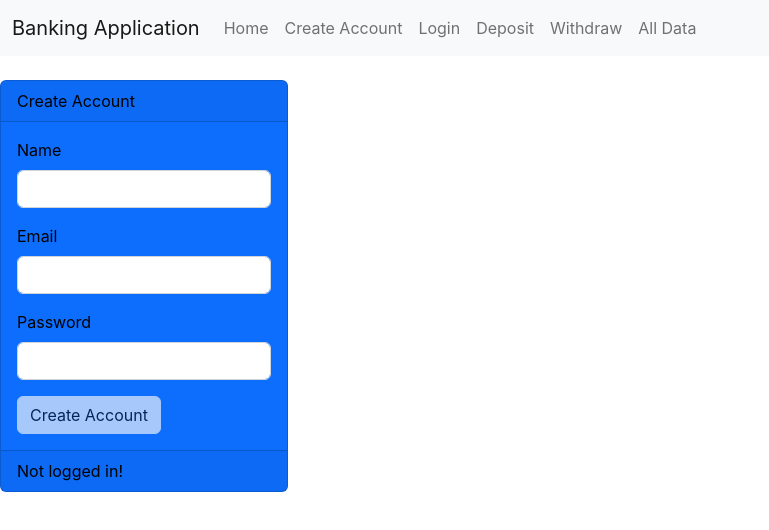
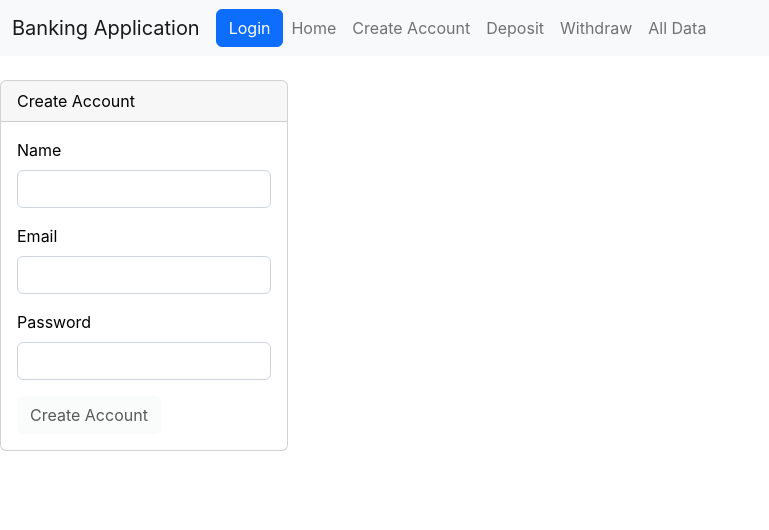
Before and after one commit to danielmarkow/banking-application, a React (Create React App) app: page /create-account in a window 1280 px wide. Shown: the top 530 px of the page, without its empty margins (0-769 px from the left). Built offline with nearby package versions, Linux system fonts and the light colour scheme.

Commit message:
refactored deposit and withdraw to work with the authentication context

```diff
--- a/src/components/Alldata.js
+++ b/src/components/Alldata.js
@@ -1,8 +1,6 @@
-import {useContext} from "react";
-import {UserContext} from "../context/UserContext";
+import {users} from "../users";
 
 function Alldata() {
-    const ctx = useContext(UserContext);
 
     return (
         <div className="card">
@@ -21,7 +19,7 @@ function Alldata() {
                   </tr>
                 </thead>
                 <tbody>
-                  {ctx.users.map((user, i) => (
+                  {users.map((user, i) => (
                       <tr key={i}>
                         <th scope="row">{i + 1}</th>
                         <td>{user.name}</td>
--- a/src/components/CreateAccount.js
+++ b/src/components/CreateAccount.js
@@ -1,12 +1,10 @@
-import {useContext, useState} from "react";
-
 import {useForm} from "react-hook-form";
 import {object, string} from "yup";
 import {yupResolver} from "@hookform/resolvers/yup";
 
+import useAuth from "../hooks/useAuth";
 import Card from "./common/Card";
-import {UserContext} from "../context/UserContext";
-import {LoginContext} from "../context/LoginContext";
+import {useState} from "react";
 
 const createAccountSchema = object({
   name: string().required(),
@@ -18,32 +16,26 @@ const createAccountSchema = object({
 function CreateAccount () {
   const [show, setShow] = useState(true);
 
-  const ctx = useContext(UserContext);
-  const loginCtx = useContext(LoginContext);
+  const {onUserCreate} = useAuth();
 
   const {register, handleSubmit, reset, formState: {errors, isValid}} = useForm({
     resolver: yupResolver(createAccountSchema),
     mode: "onChange",
   });
 
-  const createAccount = (data) => {
-    // TODO check if user already exists
-    ctx.users.push({name: data.name, email: data.email, password: data.password, balance: 100});
+  const createUser = (data) => {
+    onUserCreate(data);
     setShow(false);
-  };
-
-  const clearForm = () => {
     reset();
-    setShow(true);
   }
 
   return (
       <Card
-        bgcolor="primary"
+        bgcolor=""
         header="Create Account"
         txtcolor="black"
         body={show ? (
-            <form onSubmit={handleSubmit(createAccount)}>
+            <form onSubmit={handleSubmit(createUser)}>
               <label
                   className="form-label"
                   htmlFor="name"
@@ -86,7 +78,7 @@ function CreateAccount () {
         ) : (
             <>
               <h5>Success</h5>
-              <button type="submit" className="btn btn-light" onClick={clearForm}>Add another Account</button>
+              <button type="submit" className="btn btn-light" onClick={() => setShow(true)}>Add another Account</button>
             </>
         )}
       />
--- a/src/components/Deposit.js
+++ b/src/components/Deposit.js
@@ -1,22 +1,18 @@
-import {useContext} from "react";
-
 import {useForm} from "react-hook-form";
 import {object, number} from "yup";
 import {yupResolver} from "@hookform/resolvers/yup";
 
 import toast, {Toaster} from "react-hot-toast";
 
+import useAuth from "../hooks/useAuth";
 import Card from "./common/Card";
-import {UserContext} from "../context/UserContext";
-import {LoginContext} from "../context/LoginContext";
 
 const depositSchema = object({
   deposit: number().min(0.01).required()
 })
 
 function Deposit() {
-  const ctx = useContext(UserContext);
-  const loginCtx = useContext(LoginContext);
+  const {userdata} = useAuth();
 
   const {register, handleSubmit, reset, formState: {errors, isValid}} = useForm({
     resolver: yupResolver(depositSchema),
@@ -24,13 +20,8 @@ function Deposit() {
   });
 
   const processDeposit = (data) => {
-    const userData = ctx.users.filter((user) => user.email === loginCtx.email)[0];
-    const newBal = userData.balance + data.deposit;
-    const newUserData = [{...userData, balance: newBal}];
-
-    ctx.users = ctx.users.map((user) => newUserData.find(u => u.email === user.email) || user);
-
-    toast.success(`Successfully deposited $${data.deposit}`);
+    userdata.balance += data.deposit;
+    toast.success(`$${data.deposit} successfully deposited!`);
     reset();
   };
 
@@ -42,7 +33,7 @@ function Deposit() {
           body={(
               <>
                 <Toaster />
-                Balance ${ctx.users.filter((user) => user.email === loginCtx.email)[0]?.balance}
+                Balance ${userdata.balance}
                 <form onSubmit={handleSubmit(processDeposit)}>
                   <label
                       className="form-label"
--- a/src/components/Home.js
+++ b/src/components/Home.js
@@ -1,11 +1,6 @@
-import {useContext} from "react";
-
 import Card from "./common/Card";
 
-import {LoginContext} from "../context/LoginContext";
-
 function Home() {
-  const loginCtx = useContext(LoginContext);
 
   return (
     <Card
--- a/src/components/Login.js
+++ b/src/components/Login.js
@@ -1,14 +1,9 @@
-import {useContext} from "react";
-
 import {useForm} from "react-hook-form";
 import {object, string} from "yup";
 import {yupResolver} from "@hookform/resolvers/yup";
 
-import toast, {Toaster} from "react-hot-toast";
-
 import Card from "./common/Card";
-import {UserContext} from "../context/UserContext";
-import {LoginContext} from "../context/LoginContext";
+import useAuth from "../hooks/useAuth";
 
 const loginSchema = object({
   email: string().email().required(),
@@ -16,37 +11,25 @@ const loginSchema = object({
 });
 
 function Login() {
-  const ctx = useContext(UserContext);
-  const loginCtx = useContext(LoginContext)
+  const {token, onLogin} = useAuth();
 
   const {register, handleSubmit, formState: {errors}} = useForm({
     resolver: yupResolver(loginSchema)
   });
 
-  const checkUser = (data) => {
-    const userExists = ctx.users
-        .filter((u) =>
-            u.email === data.email && u.password === data.password
-        ).length !== 0
-
-    if (userExists) {
-      loginCtx.email = data.email;
-      console.log("logged in as ", loginCtx.email);
-    } else {
-      toast.error("Could not login!")
-    }
+  const onSubmit = (data) => {
+    // TODO toaster message on failure
+    onLogin(data)
   }
-
   return (
       <>
         <Card
             bgcolor="warning"
             header="Login"
             txtcolor="black"
-            body={(!loginCtx.email) ? (
+            body={!token ? (
                 <>
-                  <Toaster />
-                  <form onSubmit={handleSubmit(checkUser)}>
+                  <form onSubmit={handleSubmit(onSubmit)}>
                     <label
                         htmlFor="email"
                         className="form-label"
--- a/src/components/Navbar.js
+++ b/src/components/Navbar.js
@@ -1,10 +1,14 @@
 import {useState} from "react";
-import {NavLink, Link} from "react-router-dom";
+import {Link, useNavigate} from "react-router-dom";
 
 import useAuth from "../hooks/useAuth";
 
 function Navbar() {
   const [isNavCollapsed, setIsNavCollapsed] = useState(true);
+
+  const {token, onLogout} = useAuth();
+
+  const navigate = useNavigate();
 
   // https://johnotu.medium.com/how-to-toggle-bootstrap-navbar-collapse-button-in-react-without-jquery-1d5c2fb0751c
   const handleNavCollapse = () => setIsNavCollapsed(!isNavCollapsed);
@@ -23,6 +27,18 @@ function Navbar() {
               <span className="navbar-toggler-icon"></span>
             </button>
             <div className={`${isNavCollapsed ? 'collapse' : ''} navbar-collapse`} id="navbarNav">
+              {token ? (
+                  <button
+                      className="btn btn-danger"
+                      onClick={onLogout}
+                  >Log out</button>
+              ) : (
+                  <button
+                      className="btn btn-primary"
+                      onClick={() => navigate("/login")}
+                  >Login</button>
+              )
+              }
               <ul className="navbar-nav">
                 <li className="nav-item">
                   <Link
@@ -37,13 +53,6 @@ function Navbar() {
                       to="/create-account"
                       title="Create a new account"
                   >Create Account</Link>
-                </li>
-                <li className="nav-item">
-                  <Link
-                      className="nav-link"
-                      to="/login"
-                      title="Login to your account"
-                  >Login</Link>
                 </li>
                 <li className="nav-item">
                   <Link
--- a/src/components/Withdraw.js
+++ b/src/components/Withdraw.js
@@ -1,21 +1,17 @@
-import {useContext} from "react";
-
 import {useForm} from "react-hook-form";
 import {object, number} from "yup";
 import {yupResolver} from "@hookform/resolvers/yup";
 
 import toast, {Toaster} from "react-hot-toast";
 
+import useAuth from "../hooks/useAuth";
 import Card from "./common/Card";
-import {UserContext} from "../context/UserContext";
-import {LoginContext} from "../context/LoginContext";
 
 function Withdraw() {
-  const ctx = useContext(UserContext);
-  const loginCtx = useContext(LoginContext);
+  const {token, userdata} = useAuth();
 
   const withdrawSchema = object({
-    withdraw: number().max(ctx.users[0].balance).required(),
+    withdraw: number().max(userdata.balance).required(),
   });
 
   const {register, handleSubmit, reset, formState: {errors, isValid}} = useForm({
@@ -24,12 +20,7 @@ function Withdraw() {
   });
 
   const processWithdraw = (data) => {
-    const userData = ctx.users.filter((user) => user.email === loginCtx.email)[0];
-    const newBal = userData.balance - data.withdraw;
-    const newUserData = [{...userData, balance: newBal}];
-
-    ctx.users = ctx.users.map((user) => newUserData.find(u => u.email === user.email) || user);
-
+    userdata.balance -= data.withdraw;
     toast.success(`$${data.withdraw} successfully withdrawn!`);
     reset();
   };
@@ -42,7 +33,7 @@ function Withdraw() {
           body={(
               <>
                 <Toaster />
-                Balance ${ctx.users.filter((user) => user.email === loginCtx.email)[0]?.balance}
+                Balance ${userdata.balance}
                 <form onSubmit={handleSubmit(processWithdraw)}>
                   <label
                       htmlFor="withdraw"
--- a/src/components/common/Card.js
+++ b/src/components/common/Card.js
@@ -1,10 +1,6 @@
-import {useContext} from "react";
-import {LoginContext} from "../../context/LoginContext";
-
 import {useNavigate} from "react-router-dom";
 
 function Card({header, title, text, body, bgcolor, txtcolor}) {
-  const loginCtx = useContext(LoginContext);
 
   const navigate = useNavigate();
 
@@ -12,11 +8,6 @@ function Card({header, title, text, body, bgcolor, txtcolor}) {
     const bg =  bgcolor ? " bg-" + bgcolor : " ";
     const txt = txtcolor ? " text-" + txtcolor : " text-white";
     return "card mb-3" + bg + txt;
-  }
-
-  const logoutUser = () => {
-    loginCtx.email = "";
-    navigate("/");
   };
 
   return (
@@ -28,19 +19,7 @@ function Card({header, title, text, body, bgcolor, txtcolor}) {
           {title && <h5 className="card-title">{title}</h5>}
           {text && <p className="card-text">{text}</p>}
           {body}
-          {/*{status && (<div id="createStatus">{status}</div>)}*/}
         </div>
-        {loginCtx.email ? (
-          <div className="card-footer">Logged in as: {loginCtx.email}
-            <br />
-            <button
-                className="btn btn-light"
-                onClick={logoutUser}
-            >Log out</button>
-          </div>
-        ) : (
-            <div className="card-footer">Not logged in!</div>
-        )}
       </div>
   );
 }
--- a/src/context/AuthProvider.js
+++ b/src/context/AuthProvider.js
@@ -5,21 +5,29 @@ import { v4 as uuidv4 } from 'uuid';
 import {users} from "../users";
 import {AuthContext} from "./AuthContext";
 
-
 function AuthProvider({children}) {
 
   const [token, setToken] = useState(null);
+  const [userdata, setUserdata] = useState({});
 
   const authenticateUser = (credentials) => {
-    const userExists = users
+    const user = users
         .filter((u) =>
             u.email === credentials.email && u.password === credentials.password
-        ).length !== 0
+        );
+
+    const userExists = user.length !== 0
+
     if (userExists) {
+      setUserdata(user[0]);
       return uuidv4();
     } else {
       return null;
     }
+  };
+
+  const createUser = (data) => {
+      users.push({name: data.name, email: data.email, password: data.password, balance: 100});
   };
 
   const handleLogin = (credentials) => {
@@ -33,8 +41,10 @@ function AuthProvider({children}) {
 
   const value = {
     token,
+    userdata,
     onLogin: handleLogin,
     onLogout: handleLogout,
+    onUserCreate: createUser,
   };
 
   return (
--- a/src/context/LoginContext.js
+++ /dev/null
@@ -1,5 +0,0 @@
-import {createContext} from "react";
-
-const LoginContext = createContext({email: ""});
-
-export {LoginContext};
--- a/src/context/UserContext.js
+++ /dev/null
@@ -1,5 +0,0 @@
-import {createContext} from "react";
-
-const UserContext = createContext(null);
-
-export {UserContext};
--- a/src/users.js
+++ b/src/users.js
@@ -1,5 +1,6 @@
 let users = [
   {name: "daniel", email: "daniel@nonreliant.me", password: "test1234", balance: 100},
+  {name: "gustavo", email: "gustavo@nonreliant.me", password: "deinemuddi", balance: 200},
 ]
 
 export {users};
```
